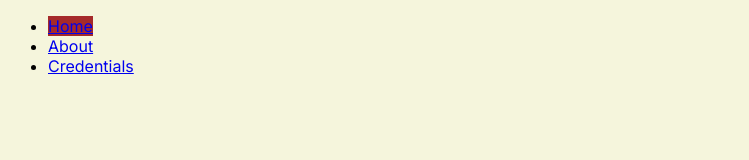
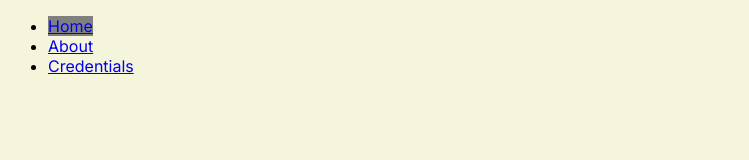
Before and after one commit to AndreCouwberghs/weight-analysis-app, a Next.js app: page / in a window 1280 px wide. Shown: the top 160 px of the page, without its empty margins (0-749 px from the left). Built offline with nearby package versions, Linux system fonts and the light colour scheme.

Commit message:
#2 Alright, it is gray now

```diff
--- a/src/app/globals.css
+++ b/src/app/globals.css
@@ -3,5 +3,5 @@ body {
 }
 
 .active-menu-link {
-    background-color: brown;
+    background-color: gray;
 }
```
